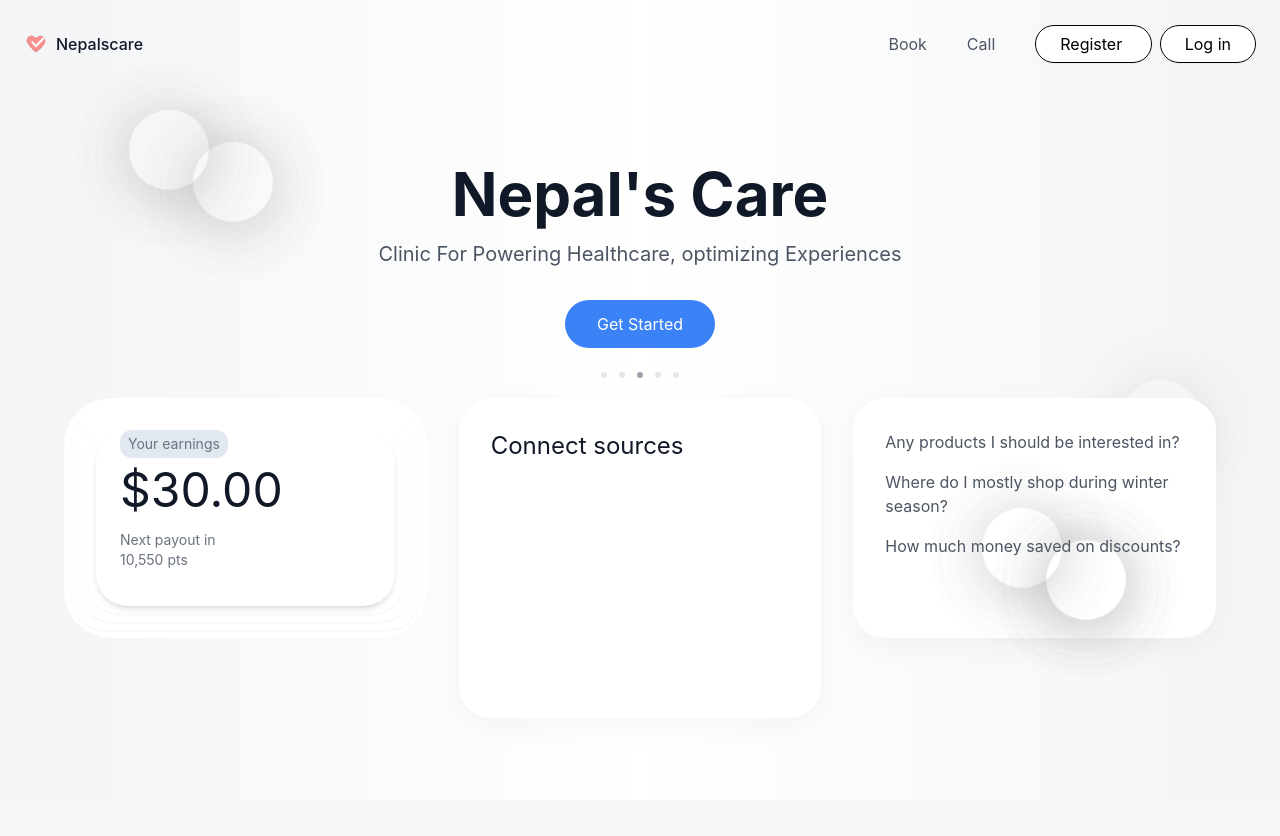
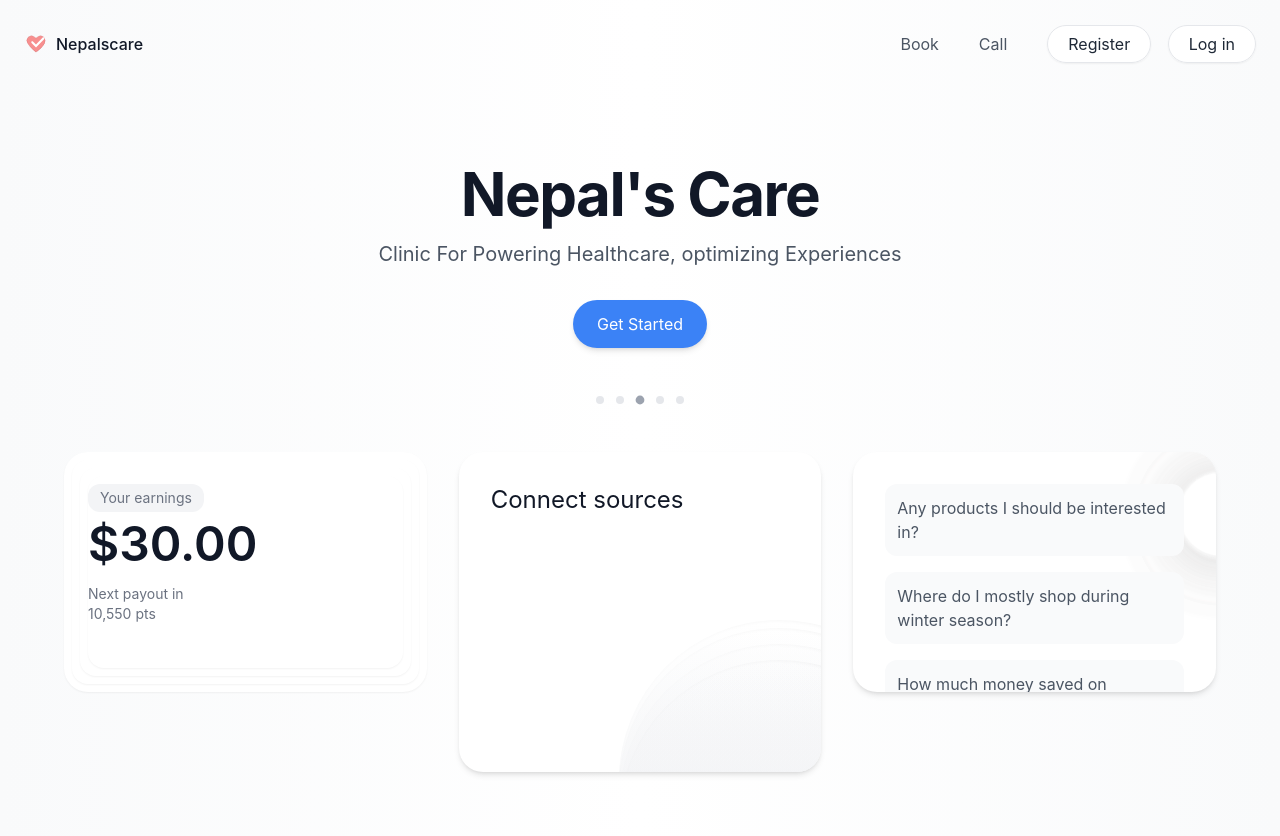
Before and after one commit to 0luv69/ClinicMng, a Django app: page / in a window 1280 px wide. Before the commit the page ends 658 px from the top, so only its background shows below. Run offline with Django 5.2, Linux system fonts and the light colour scheme.

Commit message:
final commit of day

```diff
--- a/clinic/templates/index.html
+++ b/clinic/templates/index.html
@@ -10,10 +10,10 @@
     <link rel="stylesheet" href="{% static 'styles.css' %}" />
 </head>
 
-<body class="min-h-screen bg-gradient-to-r from-gray-100 via-white to-gray-100 relative font-sans">
-
+<body class="min-h-screen bg-gradient-to-r from-gray-50 via-white to-gray-50 font-sans">
     <!-- Header -->
-    <header class="container mx-auto px-6 py-8 flex justify-between items-center">
+    <header class="container mx-auto px-6 py-6">
+        <div class="flex justify-between items-center">
             <div class="flex items-center space-x-2">
                 <svg id='Heart_Health_24' width='24' height='24' viewBox='0 0 24 24' xmlns='http://www.w3.org/2000/svg'
                     xmlns:xlink='http://www.w3.org/1999/xlink'>
@@ -47,136 +47,126 @@
                 <span class="font-medium text-gray-900">Nepalscare</span>
             </div>
             <nav class="hidden md:flex items-center space-x-10">
-            <a href="#" class="text-gray-600 hover:text-gray-900">Book</a>
-            <a href="#" class="text-gray-600 hover:text-gray-900">Call</a>
-            <div class="space-x-2">
+                <a href="#" class="text-gray-600 hover:text-gray-900 relative py-2 group">
+                    Book
+                    <span
+                        class="absolute bottom-0 left-0 w-0 h-0.5 bg-blue-500 transition-all duration-300 group-hover:w-full"></span>
+                </a>
+                <a href="#" class="text-gray-600 hover:text-gray-900 relative py-2 group">
+                    Call
+                    <span
+                        class="absolute bottom-0 left-0 w-0 h-0.5 bg-blue-500 transition-all duration-300 group-hover:w-full"></span>
+                </a>
+                <div class="space-x-3">
                     <a href="#"
-                    class="space-x-0 px-6 py-2 rounded-full border-black border bg-white shadow-sm hover:shadow-md transition-shadow">Register
-                </a>
+                        class="px-5 py-2 rounded-full border border-gray-200 bg-white text-gray-800 shadow-sm hover:shadow-md transition-all duration-300 hover:-translate-y-0.5">Register</a>
                     <a href="#"
-                    class="px-6 py-2 rounded-full border-black border bg-white shadow-sm hover:shadow-md transition-shadow">Log
+                        class="px-5 py-2 rounded-full border border-gray-200 bg-white text-gray-800 shadow-sm hover:shadow-md transition-all duration-300 hover:-translate-y-0.5">Log
                         in</a>
                 </div>
-
             </nav>
+            <button class="md:hidden focus:outline-none">
+                <svg xmlns="http://www.w3.org/2000/svg" fill="none" viewBox="0 0 24 24" stroke="currentColor"
+                    class="w-6 h-6">
+                    <path stroke-linecap="round" stroke-linejoin="round" stroke-width="2" d="M4 6h16M4 12h16M4 18h16">
+                    </path>
+                </svg>
+            </button>
+        </div>
     </header>
 
-
     <!-- Hero Section -->
-    <section class="container mx-auto px-6 py-16">
-
-
-
-        <!-- text area  -->
-        <div class="text_area text-center mt-3 mb-6 ">
-            <h1 class="text-6xl font-bold text-gray-900 mb-4">Nepal's Care</h1>
-            <p class="text-xl text-gray-600 max-w-2xl mx-auto">Clinic For Powering Healthcare, optimizing Experiences
-            </p>
+    <section class="container mx-auto px-6 py-12 md:py-16">
+        <!-- Text Area -->
+        <div class="text-center mt-3 mb-12">
+            <h1 class="text-5xl md:text-6xl font-bold text-gray-900 mb-4 tracking-tight">Nepal's Care</h1>
+            <p class="text-lg md:text-xl text-gray-600 max-w-2xl mx-auto leading-relaxed">Clinic For Powering
+                Healthcare, optimizing Experiences</p>
             <div class="mt-8">
-                <button class="bg-blue-500 text-white px-8 py-3 rounded-full hover:bg-blue-600 transition duration-300">
+                <button
+                    class="bg-blue-500 hover:bg-blue-600 text-white px-6 py-3 rounded-full transition-all duration-300 shadow-md hover:shadow-lg hover:-translate-y-0.5 transform">
                     Get Started
                 </button>
             </div>
         </div>
 
         <!-- Dot Navigation -->
-        <div class="flex justify-center space-x-3 mb-5">
-            <button class="w-1.5 h-1.5 rounded-full bg-gray-200" aria-label="Slide 1"></button>
-            <button class="w-1.5 h-1.5 rounded-full bg-gray-200" aria-label="Slide 2"></button>
-            <button class="w-1.5 h-1.5 rounded-full bg-gray-400" aria-label="Slide 3"></button>
-            <button class="w-1.5 h-1.5 rounded-full bg-gray-200" aria-label="Slide 4"></button>
-            <button class="w-1.5 h-1.5 rounded-full bg-gray-200" aria-label="Slide 5"></button>
-        </div>
-        <!-- Tailwind CSS with custom animation -->
-        <div class="absolute  right-36">
-            <i class="ripple animate-scale delay-[300ms]"></i>
+        <div class="flex justify-center space-x-3 mb-12">
+            <button class="w-2 h-2 rounded-full bg-gray-200 hover:bg-gray-400 transition-colors duration-200"
+                aria-label="Slide 1"></button>
+            <button class="w-2 h-2 rounded-full bg-gray-200 hover:bg-gray-400 transition-colors duration-200"
+                aria-label="Slide 2"></button>
+            <button class="w-2 h-2 rounded-full bg-gray-400 scale-110 transition-transform duration-200"
+                aria-label="Slide 3"></button>
+            <button class="w-2 h-2 rounded-full bg-gray-200 hover:bg-gray-400 transition-colors duration-200"
+                aria-label="Slide 4"></button>
+            <button class="w-2 h-2 rounded-full bg-gray-200 hover:bg-gray-400 transition-colors duration-200"
+                aria-label="Slide 5"></button>
         </div>
 
-        <div class="absolute  left-36 top-32">
-            <i class="ripple animate-scale delay-[500ms]"></i>
-            <i class="ripple animate-scale delay-[600ms]"></i>
-        </div>
-        <div class="absolute  left-52 top-40">
-            <i class="ripple animate-scale delay-[500ms]"></i>
-            <i class="ripple animate-scale delay-[600ms]"></i>
-        </div>
-
-
         <!-- Cards Section -->
-        <div class="relative grid grid-cols-1 md:grid-cols-3 gap-8 max-w-6xl mx-auto">
-
-
-
-
+        <div class="grid grid-cols-1 md:grid-cols-3 gap-6 lg:gap-8 max-w-6xl mx-auto">
             <!-- Earnings Card -->
-            <div class="bg-white relative rounded-6xl py-8 px-14  h-60 ">
-
-
-
-                <div>
-                    <h3 class="text-gray-500 text-sm mb-2 bg-slate-200 rounded-xl inline-block py-1 px-2">Your earnings
-                    </h3>
-
+            <div
+                class="bg-white relative rounded-3xl py-8 px-6 h-60 shadow-sm hover:shadow-md transition-all duration-300 hover:-translate-y-1 transform">
+                <span
+                    class="text-gray-500 text-sm mb-2 bg-gray-100 rounded-xl inline-block py-1 px-3 hover:bg-gray-200 transition-colors duration-200">Your
+                    earnings</span>
                 <div class="mb-4">
-                        <span class="text-5xl  text-gray-900">$30.00</span>
+                    <span class="text-4xl md:text-5xl font-semibold text-gray-900">$30.00</span>
                 </div>
                 <div class="text-sm text-gray-500 mb-6">
                     Next payout in<br>10,550 pts
                 </div>
-                    <div class=" relative">
 
-                    </div>
-                </div>
-                <div class="absolute inset-2 rounded-4xl shadow-sm pointer-events-none"></div>
-                <div class="absolute inset-4 rounded-4xl shadow-sm pointer-events-none"></div>
-                <div class="absolute inset-6 rounded-4xl shadow-sm pointer-events-none"></div>
-                <div class="absolute inset-8 rounded-4xl shadow-md pointer-events-none"></div>
-
+                <!-- Shadow Layers -->
+                <div class="absolute inset-2 rounded-2xl shadow-sm pointer-events-none"></div>
+                <div class="absolute inset-4 rounded-2xl shadow-sm pointer-events-none"></div>
+                <div class="absolute inset-6 rounded-2xl shadow-sm pointer-events-none"></div>
             </div>
 
             <!-- Connect Sources Card -->
-            <div class="bg-white rounded-4xl p-8 shadow-[0_8px_30px_rgb(0,0,0,0.04)] h-80">
+            <div
+                class=" bg-white rounded-3xl p-8 shadow-md hover:shadow-lg transition-all duration-300 hover:-translate-y-1 transform h-80 relative overflow-hidden">
                 <h2 class="text-2xl text-gray-900 font-normal mb-12">Connect sources</h2>
-                <div class="relative ">
-                    <!-- Circular arrangement of icons -->
-                    <div class="absolute left-1/2 top-1/2 -translate-x-1/2 -translate-y-1/2">
-                        <div class="relative w-48 h-48">
 
+                <!-- Circular Effects -->
+                <div
+                    class="absolute ml-32 mt-20 w-80 h-full rounded-full bg-gradient-to-r from-transparent to-gray-100 rotate-90 shadow-inner pointer-events-none">
+                </div>
+                <div
+                    class="absolute ml-32 mt-16 w-80 h-full rounded-full bg-gradient-to-r from-transparent to-gray-100 rotate-90 shadow-inner pointer-events-none">
+                </div>
+                <div
+                    class="absolute ml-32 mt-14 w-80 h-full rounded-full bg-gradient-to-r from-transparent to-gray-100 rotate-90 shadow-inner pointer-events-none">
+                </div>
+                <div
+                    class="absolute ml-32 mt-24 w-80 h-full rounded-full bg-gradient-to-r from-transparent to-gray-100 rotate-90 shadow-inner pointer-events-none">
+                </div>
+            </div>
+
+            <!-- Learn More Card -->
+            <div
+                class="bg-white rounded-3xl p-8 shadow-md hover:shadow-lg transition-all duration-300 hover:-translate-y-1 transform h-60 relative overflow-x-hidden overflow-y-hidden">
+                <div class="absolute right-5 top-10">
+                    <i class="ripple animate-scale" style="animation-delay: 300ms;"></i>
+                    <i class="ripple animate-scale" style="animation-delay: 200ms;"></i>
+                    <i class="ripple animate-scale" style="animation-delay: 100ms;"></i>
+                </div>
+                <div class="space-y-4 mb-8">
+                    <p
+                        class="text-gray-600 bg-gray-50 p-3 rounded-xl transition-all duration-200 hover:bg-gray-100 hover:translate-x-1 transform">
+                        Any products I should be interested in?</p>
+                    <p
+                        class="text-gray-600 bg-gray-50 p-3 rounded-xl transition-all duration-200 hover:bg-gray-100 hover:translate-x-1 transform">
+                        Where do I mostly shop during winter season?</p>
+                    <p
+                        class="text-gray-600 bg-gray-50 p-3 rounded-xl transition-all duration-200 hover:bg-gray-100 hover:translate-x-1 transform">
+                        How much money saved on discounts?</p>
                 </div>
             </div>
         </div>
-                <!-- <div class="mt-8">
-                    <button
-                        class="w-fit py-2 px-8 bg-black/90 text-white rounded-full hover:bg-black/80 transition-colors flex items-center justify-center space-x-2">
-
-                        <span class=""> <span class="font-serif text-2xs">Download on the</span> <br>App Store</span>
-                    </button>
-                </div> -->
-            </div>
-
-            <!-- Learn More Card -->
-            <div class="bg-white rounded-4xl p-8 shadow-[0_8px_30px_rgb(0,0,0,0.04)] h-60 relative">
-                <div class="absolute  left-36 top-32">
-                    <i class="ripple animate-scale delay-[500ms]"></i>
-                    <i class="ripple animate-scale delay-[600ms]"></i>
-                </div>
-                <div class="absolute  left-52 top-40">
-                    <i class="ripple animate-scale delay-[300ms]"></i>
-                    <i class="ripple animate-scale delay-[200ms]"></i>
-                    <i class="ripple animate-scale delay-[100ms]"></i>
-                </div>
-                <div class="space-y-4 mb-8">
-                    <p class="text-gray-600">Any products I should be interested in?</p>
-                    <p class="text-gray-600">Where do I mostly shop during winter season?</p>
-                    <p class="text-gray-600">How much money saved on discounts?</p>
-                </div>
-
-            </div>
-        </div>
-
-
     </section>
-
 </body>
 
 </html>
--- a/clinic/theme/static/css/dist/styles.css
+++ b/clinic/theme/static/css/dist/styles.css
@@ -815,36 +815,48 @@ select {
   inset: 2rem;
 }
 
+.inset-0 {
+  inset: 0px;
+}
+
+.inset-10 {
+  inset: 2.5rem;
+}
+
 .left-1\/2 {
   left: 50%;
 }
 
-.right-36 {
-  right: 9rem;
+.right-10 {
+  right: 2.5rem;
 }
 
 .top-1\/2 {
   top: 50%;
 }
 
-.left-36 {
-  left: 9rem;
-}
-
-.top-11 {
-  top: 2.75rem;
-}
-
-.top-32 {
-  top: 8rem;
-}
-
-.left-52 {
-  left: 13rem;
-}
-
-.top-40 {
-  top: 10rem;
+.top-10 {
+  top: 2.5rem;
+}
+
+.right-5 {
+  right: 1.25rem;
+}
+
+.top-9 {
+  top: 2.25rem;
+}
+
+.bottom-0 {
+  bottom: 0px;
+}
+
+.bottom-10 {
+  bottom: 2.5rem;
+}
+
+.left-0 {
+  left: 0px;
 }
 
 .mx-auto {
@@ -924,6 +965,30 @@ select {
   height: 100vh;
 }
 
+.h-14 {
+  height: 3.5rem;
+}
+
+.h-full {
+  height: 100%;
+}
+
+.h-52 {
+  height: 13rem;
+}
+
+.h-0\.5 {
+  height: 0.125rem;
+}
+
+.h-2 {
+  height: 0.5rem;
+}
+
+.h-6 {
+  height: 1.5rem;
+}
+
 .min-h-screen {
   min-height: 100vh;
 }
@@ -949,6 +1006,34 @@ select {
   width: fit-content;
 }
 
+.w-full {
+  width: 100%;
+}
+
+.w-52 {
+  width: 13rem;
+}
+
+.w-80 {
+  width: 20rem;
+}
+
+.w-0 {
+  width: 0px;
+}
+
+.w-2 {
+  width: 0.5rem;
+}
+
+.w-6 {
+  width: 1.5rem;
+}
+
+.w-96 {
+  width: 24rem;
+}
+
 .max-w-2xl {
   max-width: 42rem;
 }
@@ -967,6 +1052,17 @@ select {
   transform: translate(var(--tw-translate-x), var(--tw-translate-y)) rotate(var(--tw-rotate)) skewX(var(--tw-skew-x)) skewY(var(--tw-skew-y)) scaleX(var(--tw-scale-x)) scaleY(var(--tw-scale-y));
 }
 
+.rotate-90 {
+  --tw-rotate: 90deg;
+  transform: translate(var(--tw-translate-x), var(--tw-translate-y)) rotate(var(--tw-rotate)) skewX(var(--tw-skew-x)) skewY(var(--tw-skew-y)) scaleX(var(--tw-scale-x)) scaleY(var(--tw-scale-y));
+}
+
+.scale-110 {
+  --tw-scale-x: 1.1;
+  --tw-scale-y: 1.1;
+  transform: translate(var(--tw-translate-x), var(--tw-translate-y)) rotate(var(--tw-rotate)) skewX(var(--tw-skew-x)) skewY(var(--tw-skew-y)) scaleX(var(--tw-scale-x)) scaleY(var(--tw-scale-y));
+}
+
 .transform {
   transform: translate(var(--tw-translate-x), var(--tw-translate-y)) rotate(var(--tw-rotate)) skewX(var(--tw-skew-x)) skewY(var(--tw-skew-y)) scaleX(var(--tw-scale-x)) scaleY(var(--tw-scale-y));
 }
@@ -989,6 +1085,10 @@ select {
 
 .gap-8 {
   gap: 2rem;
+}
+
+.gap-6 {
+  gap: 1.5rem;
 }
 
 .space-x-0 > :not([hidden]) ~ :not([hidden]) {
@@ -1021,6 +1121,22 @@ select {
   margin-bottom: calc(1rem * var(--tw-space-y-reverse));
 }
 
+.overflow-hidden {
+  overflow: hidden;
+}
+
+.overflow-y-auto {
+  overflow-y: auto;
+}
+
+.overflow-x-hidden {
+  overflow-x: hidden;
+}
+
+.overflow-y-hidden {
+  overflow-y: hidden;
+}
+
 .rounded-4xl {
   border-radius: 2rem;
 }
@@ -1033,12 +1149,16 @@ select {
   border-radius: 9999px;
 }
 
-.rounded-md {
-  border-radius: 0.375rem;
-}
-
 .rounded-xl {
   border-radius: 0.75rem;
+}
+
+.rounded-2xl {
+  border-radius: 1rem;
+}
+
+.rounded-3xl {
+  border-radius: 1.5rem;
 }
 
 .border {
@@ -1050,6 +1170,11 @@ select {
   border-color: rgb(0 0 0 / var(--tw-border-opacity, 1));
 }
 
+.border-gray-200 {
+  --tw-border-opacity: 1;
+  border-color: rgb(229 231 235 / var(--tw-border-opacity, 1));
+}
+
 .bg-black\/90 {
   background-color: rgb(0 0 0 / 0.9);
 }
@@ -1082,6 +1207,21 @@ select {
 .bg-white {
   --tw-bg-opacity: 1;
   background-color: rgb(255 255 255 / var(--tw-bg-opacity, 1));
+}
+
+.bg-green-200 {
+  --tw-bg-opacity: 1;
+  background-color: rgb(187 247 208 / var(--tw-bg-opacity, 1));
+}
+
+.bg-black {
+  --tw-bg-opacity: 1;
+  background-color: rgb(0 0 0 / var(--tw-bg-opacity, 1));
+}
+
+.bg-gray-100 {
+  --tw-bg-opacity: 1;
+  background-color: rgb(243 244 246 / var(--tw-bg-opacity, 1));
 }
 
 .bg-gradient-to-r {
@@ -1094,6 +1234,18 @@ select {
   --tw-gradient-stops: var(--tw-gradient-from), var(--tw-gradient-to);
 }
 
+.from-gray-50 {
+  --tw-gradient-from: #f9fafb var(--tw-gradient-from-position);
+  --tw-gradient-to: rgb(249 250 251 / 0) var(--tw-gradient-to-position);
+  --tw-gradient-stops: var(--tw-gradient-from), var(--tw-gradient-to);
+}
+
+.from-transparent {
+  --tw-gradient-from: transparent var(--tw-gradient-from-position);
+  --tw-gradient-to: rgb(0 0 0 / 0) var(--tw-gradient-to-position);
+  --tw-gradient-stops: var(--tw-gradient-from), var(--tw-gradient-to);
+}
+
 .via-white {
   --tw-gradient-to: rgb(255 255 255 / 0)  var(--tw-gradient-to-position);
   --tw-gradient-stops: var(--tw-gradient-from), #fff var(--tw-gradient-via-position), var(--tw-gradient-to);
@@ -1103,8 +1255,16 @@ select {
   --tw-gradient-to: #f3f4f6 var(--tw-gradient-to-position);
 }
 
+.to-gray-50 {
+  --tw-gradient-to: #f9fafb var(--tw-gradient-to-position);
+}
+
 .p-8 {
   padding: 2rem;
+}
+
+.p-3 {
+  padding: 0.75rem;
 }
 
 .px-14 {
@@ -1162,6 +1322,16 @@ select {
   padding-right: 1.25rem;
 }
 
+.py-12 {
+  padding-top: 3rem;
+  padding-bottom: 3rem;
+}
+
+.py-6 {
+  padding-top: 1.5rem;
+  padding-bottom: 1.5rem;
+}
+
 .text-center {
   text-align: center;
 }
@@ -1199,13 +1373,14 @@ select {
   line-height: 1.75rem;
 }
 
-.text-xs {
-  font-size: 0.75rem;
-  line-height: 1rem;
-}
-
-.text-2xs {
-  font-size: 0.65rem;
+.text-4xl {
+  font-size: 2.25rem;
+  line-height: 2.5rem;
+}
+
+.text-lg {
+  font-size: 1.125rem;
+  line-height: 1.75rem;
 }
 
 .font-bold {
@@ -1220,12 +1395,24 @@ select {
   font-weight: 400;
 }
 
+.font-semibold {
+  font-weight: 600;
+}
+
 .leading-normal {
   line-height: 1.5;
 }
 
+.leading-relaxed {
+  line-height: 1.625;
+}
+
 .tracking-normal {
   letter-spacing: 0em;
+}
+
+.tracking-tight {
+  letter-spacing: -0.025em;
 }
 
 .text-gray-500 {
@@ -1246,6 +1433,11 @@ select {
 .text-white {
   --tw-text-opacity: 1;
   color: rgb(255 255 255 / var(--tw-text-opacity, 1));
+}
+
+.text-gray-800 {
+  --tw-text-opacity: 1;
+  color: rgb(31 41 55 / var(--tw-text-opacity, 1));
 }
 
 .shadow-\[0_8px_30px_rgb\(0\2c 0\2c 0\2c 0\.04\)\] {
@@ -1263,6 +1455,18 @@ select {
 .shadow-sm {
   --tw-shadow: 0 1px 2px 0 rgb(0 0 0 / 0.05);
   --tw-shadow-colored: 0 1px 2px 0 var(--tw-shadow-color);
+  box-shadow: var(--tw-ring-offset-shadow, 0 0 #0000), var(--tw-ring-shadow, 0 0 #0000), var(--tw-shadow);
+}
+
+.shadow-lg {
+  --tw-shadow: 0 10px 15px -3px rgb(0 0 0 / 0.1), 0 4px 6px -4px rgb(0 0 0 / 0.1);
+  --tw-shadow-colored: 0 10px 15px -3px var(--tw-shadow-color), 0 4px 6px -4px var(--tw-shadow-color);
+  box-shadow: var(--tw-ring-offset-shadow, 0 0 #0000), var(--tw-ring-shadow, 0 0 #0000), var(--tw-shadow);
+}
+
+.shadow-inner {
+  --tw-shadow: inset 0 2px 4px 0 rgb(0 0 0 / 0.05);
+  --tw-shadow-colored: inset 0 2px 4px 0 var(--tw-shadow-color);
   box-shadow: var(--tw-ring-offset-shadow, 0 0 #0000), var(--tw-ring-shadow, 0 0 #0000), var(--tw-shadow);
 }
 
@@ -1286,32 +1490,36 @@ select {
   transition-duration: 150ms;
 }
 
+.transition-all {
+  transition-property: all;
+  transition-timing-function: cubic-bezier(0.4, 0, 0.2, 1);
+  transition-duration: 150ms;
+}
+
+.transition-transform {
+  transition-property: transform;
+  transition-timing-function: cubic-bezier(0.4, 0, 0.2, 1);
+  transition-duration: 150ms;
+}
+
+.delay-\[100ms\] {
+  transition-delay: 100ms;
+}
+
+.delay-\[200ms\] {
+  transition-delay: 200ms;
+}
+
 .delay-\[300ms\] {
   transition-delay: 300ms;
 }
 
-.delay-\[400ms\] {
-  transition-delay: 400ms;
-}
-
-.delay-\[500ms\] {
-  transition-delay: 500ms;
-}
-
-.delay-\[600ms\] {
-  transition-delay: 600ms;
-}
-
-.delay-\[100ms\] {
-  transition-delay: 100ms;
-}
-
-.delay-\[200ms\] {
-  transition-delay: 200ms;
-}
-
 .duration-300 {
   transition-duration: 300ms;
+}
+
+.duration-200 {
+  transition-duration: 200ms;
 }
 
 .ripple {
@@ -1367,12 +1605,57 @@ select {
   box-shadow: var(--tw-ring-offset-shadow, 0 0 #0000), var(--tw-ring-shadow, 0 0 #0000), var(--tw-shadow);
 }
 
+.hover\:shadow-lg:hover {
+  --tw-shadow: 0 10px 15px -3px rgb(0 0 0 / 0.1), 0 4px 6px -4px rgb(0 0 0 / 0.1);
+  --tw-shadow-colored: 0 10px 15px -3px var(--tw-shadow-color), 0 4px 6px -4px var(--tw-shadow-color);
+  box-shadow: var(--tw-ring-offset-shadow, 0 0 #0000), var(--tw-ring-shadow, 0 0 #0000), var(--tw-shadow);
+}
+
+.focus\:outline-none:focus {
+  outline: 2px solid transparent;
+  outline-offset: 2px;
+}
+
+.group:hover .group-hover\:w-full {
+  width: 100%;
+}
+
 @media (min-width: 768px) {
   .md\:flex {
     display: flex;
   }
 
+  .md\:hidden {
+    display: none;
+  }
+
   .md\:grid-cols-3 {
     grid-template-columns: repeat(3, minmax(0, 1fr));
   }
-}
+
+  .md\:py-16 {
+    padding-top: 4rem;
+    padding-bottom: 4rem;
+  }
+
+  .md\:text-5xl {
+    font-size: 3rem;
+    line-height: 1;
+  }
+
+  .md\:text-6xl {
+    font-size: 3.75rem;
+    line-height: 1;
+  }
+
+  .md\:text-xl {
+    font-size: 1.25rem;
+    line-height: 1.75rem;
+  }
+}
+
+@media (min-width: 1024px) {
+  .lg\:gap-8 {
+    gap: 2rem;
+  }
+}
```
Also changed, not shown: other parts of clinic/theme/static/css/dist/styles.css (+67 -12 lines). Lines whose indentation alone changed are shown as unchanged.
